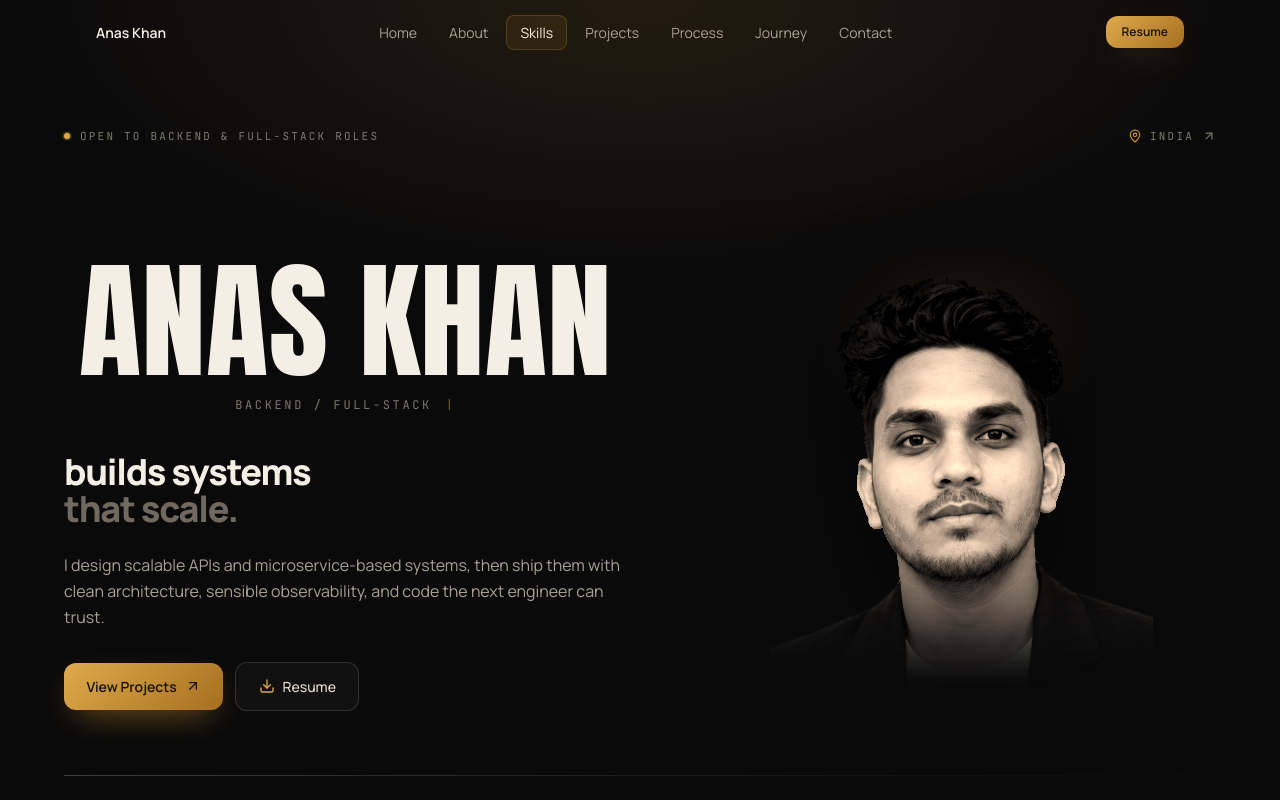
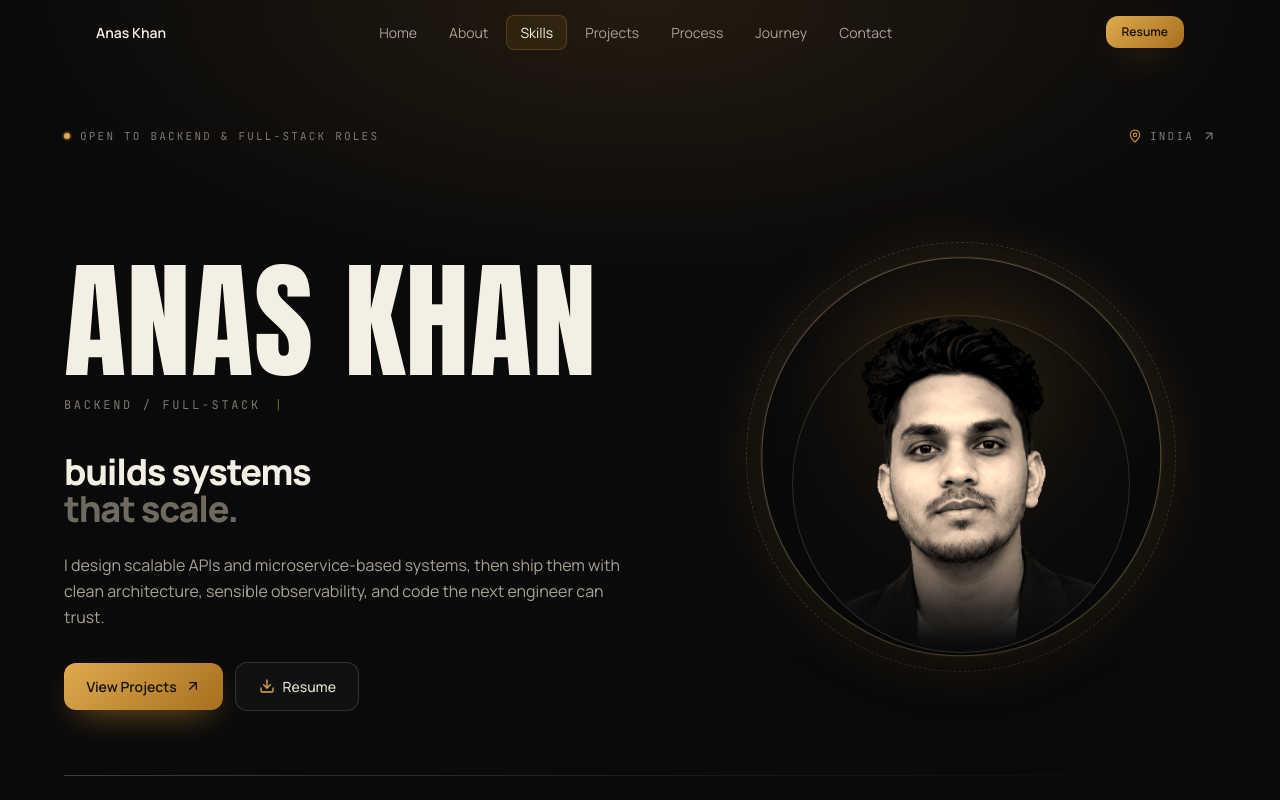
Before and after one commit to anasdotio/portfolio, a React (Vite) app: page / in a window 1280 px wide. Shown: the top 800 px of the page. Built offline with nearby package versions, Linux system fonts and the light colour scheme.

Commit message:
refactor: update portrait layout and adjust text alignment in HeroSection

```diff
--- a/src/components/HeroSection.jsx
+++ b/src/components/HeroSection.jsx
@@ -34,7 +34,7 @@ const TypingRole = () => {
   return (
     <p
       aria-label={profile.role}
-      className="mt-3 text-center font-mono text-[10px] uppercase tracking-[0.22em] text-bone-500 sm:text-xs"
+      className="mt-3 text-center font-mono text-[10px] uppercase tracking-[0.22em] text-bone-500 sm:text-xs md:text-left"
     >
       {text}
       <span aria-hidden="true" className="ml-1 text-ember-400 animate-pulse">
@@ -154,25 +154,29 @@ const Portrait = () => (
       aria-hidden="true"
       className="absolute inset-x-8 top-4 h-48 bg-[radial-gradient(ellipse_55%_50%_at_50%_22%,rgba(204,143,44,0.3),transparent_70%)] blur-2xl"
     />
+    <div
+      aria-hidden="true"
+      className="absolute left-1/2 top-[42%] aspect-square w-[104%] -translate-x-1/2 -translate-y-1/2 rounded-full border border-ember-300/35 bg-[radial-gradient(circle_at_50%_38%,rgba(204,143,44,0.16),transparent_62%)] shadow-[0_0_0_1px_rgba(244,239,228,0.05),0_0_70px_rgba(204,143,44,0.18)]"
+    />
+    <div
+      aria-hidden="true"
+      className="absolute left-1/2 top-[42%] aspect-square w-[112%] -translate-x-1/2 -translate-y-1/2 rounded-full border border-dashed border-bone-100/15"
+    />
+    <div className="relative z-10 mx-auto aspect-square w-[88%] overflow-hidden rounded-full border border-bone-100/15 bg-ink-950/40 shadow-[0_18px_50px_rgba(0,0,0,0.35)]">
       <picture>
-      <source
-        media="(min-width: 768px)"
-        srcSet={profile.cutout.src}
+        <img
+          src={profile.cutout.src}
+          alt={profile.cutout.alt}
           width={profile.cutout.width}
           height={profile.cutout.height}
-      />
-      <img
-        src={profile.head.src}
-        alt={profile.head.alt}
-        width={profile.head.width}
-        height={profile.head.height}
-        className="relative mx-auto max-h-[24rem] w-full object-contain sm:max-h-[32rem]"
+          className="h-full w-full object-contain object-top"
           style={{
             filter:
-            "grayscale(1) contrast(1.16) brightness(0.95) sepia(0.55) saturate(1.25) hue-rotate(-14deg) drop-shadow(0 24px 48px rgba(0,0,0,0.55))",
+              "grayscale(1) contrast(1.16) brightness(0.95) sepia(0.55) saturate(1.25) hue-rotate(-14deg)",
           }}
         />
       </picture>
+    </div>
   </motion.div>
 );
 
@@ -197,7 +201,7 @@ const HeroSection = () => (
             initial={{ opacity: 0, y: 24 }}
             animate={{ opacity: 1, y: 0 }}
             transition={{ duration: 0.8, delay: 0.06, ease }}
-            className="wordmark text-center text-[3.5rem] text-bone-100 sm:text-8xl lg:text-9xl"
+            className="wordmark text-center text-[3.5rem] text-bone-100 sm:text-8xl md:text-left lg:text-9xl"
           >
             {profile.name}
           </motion.h1>
```
Also changed, not shown: src/assets/profile-new.jpg (deleted). Lines whose indentation alone changed are shown as unchanged.
